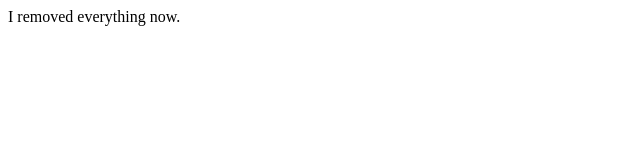
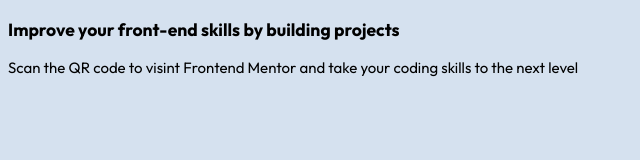
Before and after one commit to annsussan/qr-code-component, a plain HTML site: page index.html in a window 1280 px wide. Shown: the whole page, without its empty margins (0-640 px from the left). Drawn offline with Linux system fonts and the light colour scheme.

Commit message:
external stylesheet created along with html structure changes

```diff
--- a/index.html
+++ b/index.html
@@ -3,20 +3,28 @@
 <head>
   <meta charset="UTF-8">
   <meta name="viewport" content="width=device-width, initial-scale=1.0"> <!-- displays site properly based on user's device -->
-
+  <link rel="preconnect" href="https://fonts.googleapis.com">
+<link rel="preconnect" href="https://fonts.gstatic.com" crossorigin>
+<link href="https://fonts.googleapis.com/css2?family=Outfit:wght@100..900&display=swap" rel="stylesheet">
   <link rel="icon" type="image/png" sizes="32x32" href="./images/favicon-32x32.png">
-
+  <link rel="stylesheet" href="style.css">
   <title>Frontend Mentor | QR code component</title>
-
-  <!-- Feel free to remove these styles or customise in your own stylesheet 👍 -->
-  <style>
-    .attribution { font-size: 11px; text-align: center; }
-    .attribution a { color: hsl(228, 45%, 44%); }
-  </style>
 </head>
 <body>
+  <section class="qr-code-wrapper">
+    <section class="qr-code-card">
+      <div class="qr-code">
 
-I removed everything now.
-  </div>
+      </div>
+      <div class="card-content">
+        <h3 class="card-content-title">
+          Improve your front-end skills by building projects
+        </h3>
+        <p class="card-content-body">
+          Scan the QR code to visint Frontend Mentor and take your coding skills to the next level
+        </p>
+      </div>
+    </section>
+  </section>
 </body>
 </html>
--- /dev/null
+++ b/style.css
@@ -0,0 +1,5 @@
+body{
+    font-family: Outfit;
+    font-size: 15px;
+    background-color: #d5e1ef;
+}
```
